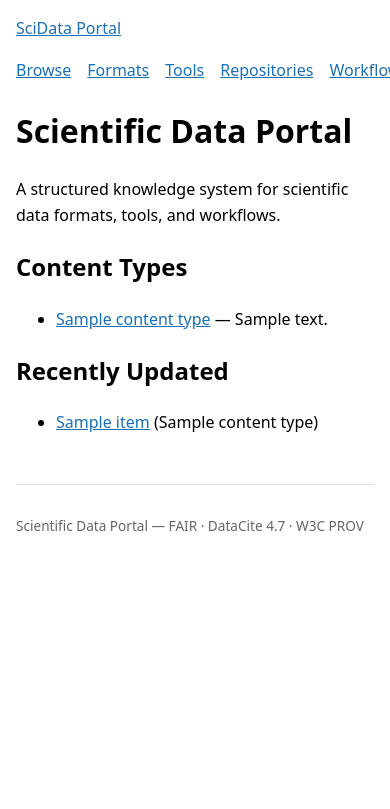
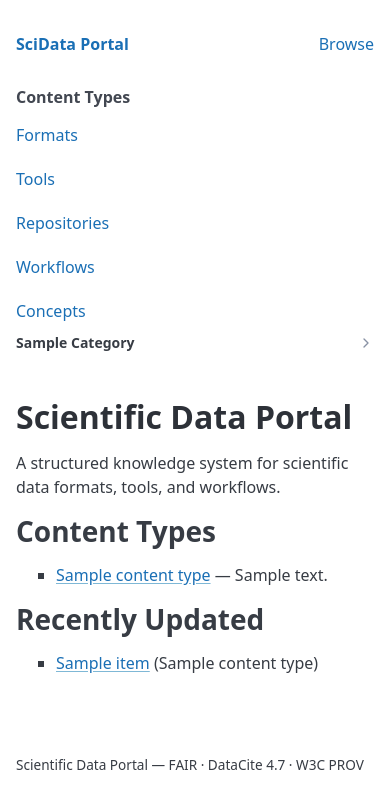
Before and after one commit to grnydawn/sdnsite, a Django app: template templates/home.html in a window 390 px wide; the page is wider, and only the part inside the window is pictured. Shown: the top 809 px of that part. Run offline with Django 5.2, Linux system fonts and the light colour scheme; the template is opened without the code that fills it: most values are stand-ins (such as "Sample title", 1, 10 or a date in 2020); data that the repository does not hold is empty; parts of the project's set-up code (start-up, migrations or seed data) failed here and were passed over; some libraries are stand-ins or nearby versions.

Commit message:
feat(03-01): restructure base.html with Pico.css CDN and sidebar layout, rewrite main.css
- Add Pico.css v2 CDN with data-theme="auto" for automatic dark mode
- Implement sidebar+main CSS grid layout (240px sidebar, 1fr main)
- Add sidebar with 5 content type links and collapsible tag categories
- Rewrite main.css with layout, card-grid, badge, tag-chip, and hero classes
- Responsive breakpoint at 768px collapses to single column

```diff
--- a/static/css/main.css
+++ b/static/css/main.css
@@ -1,6 +1,80 @@
-/* Minimal baseline — to be expanded in Phase 1 */
-*, *::before, *::after { box-sizing: border-box; }
-body { font-family: system-ui, -apple-system, sans-serif; line-height: 1.6; max-width: 960px; margin: 0 auto; padding: 1rem; }
-nav ul { list-style: none; padding: 0; display: flex; gap: 1rem; }
+/* Project overrides for Pico.css — loaded after pico.min.css */
+
+/* Remove Pico.css max-width constraint for wider layouts */
+body { max-width: 1200px; margin: 0 auto; }
+
+/* Sidebar + main grid layout (D-02) */
+.layout {
+    display: grid;
+    grid-template-columns: 240px 1fr;
+    gap: 2rem;
+    align-items: start;
+}
+@media (max-width: 768px) {
+    .layout { grid-template-columns: 1fr; }
+}
+
+/* Sidebar styling */
+.layout > aside {
+    position: sticky;
+    top: 1rem;
+}
+.layout > aside h3 { font-size: 1rem; margin-bottom: 0.5rem; }
+.layout > aside ul { padding-left: 0; list-style: none; }
+.layout > aside ul li { margin-bottom: 0.25rem; }
+.layout > aside details summary { font-size: 0.875rem; font-weight: 600; cursor: pointer; }
+.layout > aside details ul { margin-top: 0.25rem; }
+
+/* Content type cards grid — home page (D-10) */
+.content-type-grid {
+    display: grid;
+    grid-template-columns: repeat(auto-fill, minmax(160px, 1fr));
+    gap: 1rem;
+}
+
+/* Browse card grid (D-12) */
+.card-grid {
+    display: grid;
+    grid-template-columns: repeat(auto-fill, minmax(280px, 1fr));
+    gap: 1.5rem;
+}
+
+/* Content type badge (D-13) */
+.badge {
+    display: inline-block;
+    padding: 0.15rem 0.5rem;
+    border-radius: 0.25rem;
+    font-size: 0.8rem;
+    color: #fff;
+}
+.badge--data_format { background: #2e7d32; }
+.badge--software_tool { background: #1565c0; }
+.badge--data_source { background: #6a1b9a; }
+.badge--workflow { background: #e65100; }
+.badge--concept_guide { background: #37474f; }
+
+/* Tag chips */
+.tag-chip {
+    display: inline-block;
+    padding: 0.1rem 0.4rem;
+    border-radius: 0.75rem;
+    font-size: 0.75rem;
+    background: var(--pico-secondary-background);
+    text-decoration: none;
+}
+.tag-chip:hover { text-decoration: underline; }
+
+/* Hero section — home page (D-09) */
+.hero {
+    text-align: center;
+    padding: 3rem 0 2rem;
+}
+.hero h1 { font-size: 1.75rem; font-weight: 600; }
+.hero p { font-size: 1.1rem; margin-bottom: 1.5rem; }
+.hero input[type="search"] { max-width: 400px; margin: 0 auto; }
+
+/* Footer */
+footer { margin-top: 3rem; font-size: 0.85rem; }
+
+/* Link accent color */
 a { color: #1a6fb5; }
-footer { margin-top: 3rem; padding-top: 1rem; border-top: 1px solid #ddd; font-size: 0.85rem; color: #666; }
--- a/templates/base.html
+++ b/templates/base.html
@@ -1,34 +1,63 @@
 <!DOCTYPE html>
-<html lang="en">
+<html lang="en" data-theme="auto">
 <head>
     <meta charset="utf-8">
     <meta name="viewport" content="width=device-width, initial-scale=1">
     <title>{% block title %}Scientific Data Portal{% endblock %}</title>
     <meta name="description" content="{% block meta_description %}A structured knowledge system for scientific data formats, tools, and workflows.{% endblock %}">
     {% load static %}
+    <link rel="stylesheet" href="https://cdn.jsdelivr.net/npm/@picocss/pico@2/css/pico.min.css">
+    <link rel="stylesheet" href="{% static 'css/pygments.css' %}">
     <link rel="stylesheet" href="{% static 'css/main.css' %}">
     {% block extra_css %}{% endblock %}
 </head>
 <body>
-    <header>
+    <header class="container">
         <nav>
-            <a href="{% url 'home' %}">SciData Portal</a>
+            <ul>
+                <li><strong><a href="{% url 'home' %}">SciData Portal</a></strong></li>
+            </ul>
             <ul>
                 <li><a href="{% url 'content:browse' %}">Browse</a></li>
+            </ul>
+        </nav>
+    </header>
+
+    <div class="container layout">
+        <aside>
+            <nav>
+                <h3>Content Types</h3>
+                <ul>
                     <li><a href="{% url 'content:browse' %}?type=data_format">Formats</a></li>
                     <li><a href="{% url 'content:browse' %}?type=software_tool">Tools</a></li>
                     <li><a href="{% url 'content:browse' %}?type=data_source">Repositories</a></li>
                     <li><a href="{% url 'content:browse' %}?type=workflow">Workflows</a></li>
                     <li><a href="{% url 'content:browse' %}?type=concept_guide">Concepts</a></li>
                 </ul>
+
+                {% block sidebar_tags %}
+                {% if tag_categories %}
+                {% for category, tags in tag_categories.items %}
+                <details>
+                    <summary>{{ category|title }}</summary>
+                    <ul>
+                    {% for tag in tags %}
+                        <li><a href="{% url 'content:browse' %}?tag={{ tag.slug }}">{{ tag.name }}</a></li>
+                    {% endfor %}
+                    </ul>
+                </details>
+                {% endfor %}
+                {% endif %}
+                {% endblock %}
             </nav>
-    </header>
+        </aside>
 
         <main>
             {% block content %}{% endblock %}
         </main>
+    </div>
 
-    <footer>
+    <footer class="container">
         <p>Scientific Data Portal &mdash; FAIR &middot; DataCite 4.7 &middot; W3C PROV</p>
     </footer>
 
```
Lines whose indentation alone changed are shown as unchanged.
